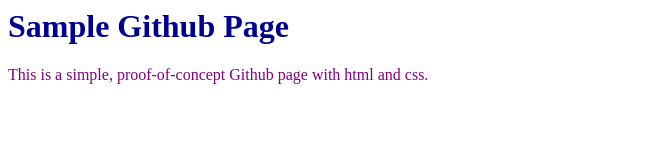
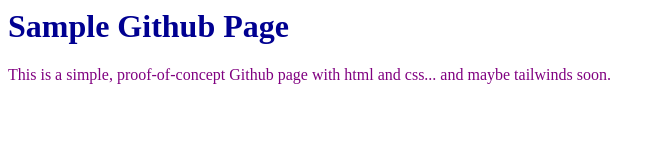
Before and after one commit to rfulton-lf/rfulton-lf.github.io, a plain HTML site: page index.html in a window 1280 px wide. Shown: the whole page, without its empty margins (0-665 px from the left). Drawn offline with Linux system fonts and the light colour scheme.

Commit message:
changed index.html

```diff
--- a/index.html
+++ b/index.html
@@ -3,5 +3,5 @@
 </head>
 <body>
     <h1> Sample Github Page</h1>
-    <p>This is a simple, proof-of-concept Github page with html and css.</p>
+    <p>This is a simple, proof-of-concept Github page with html and css... and maybe tailwinds soon.</p>
 </body>
```
